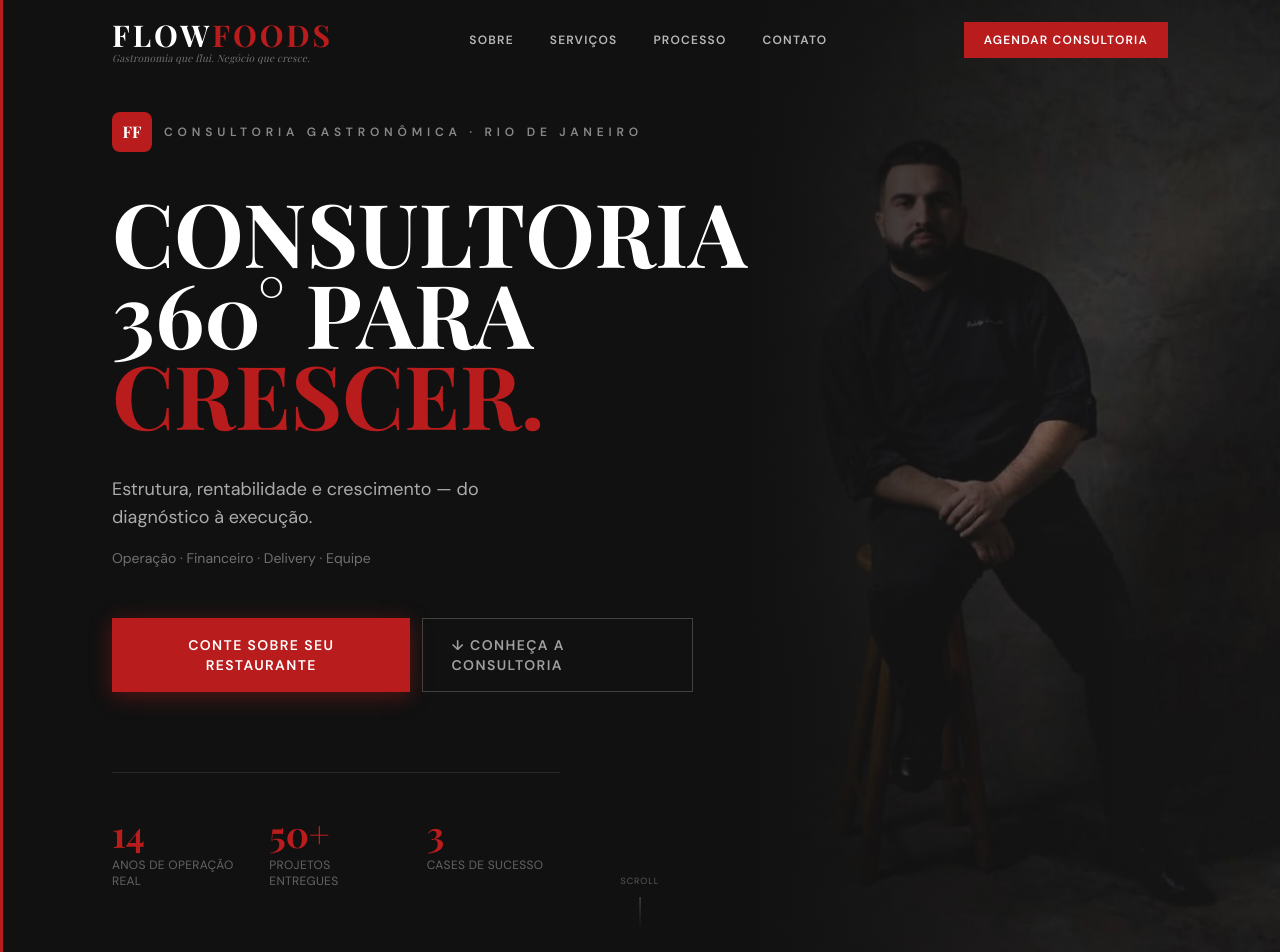
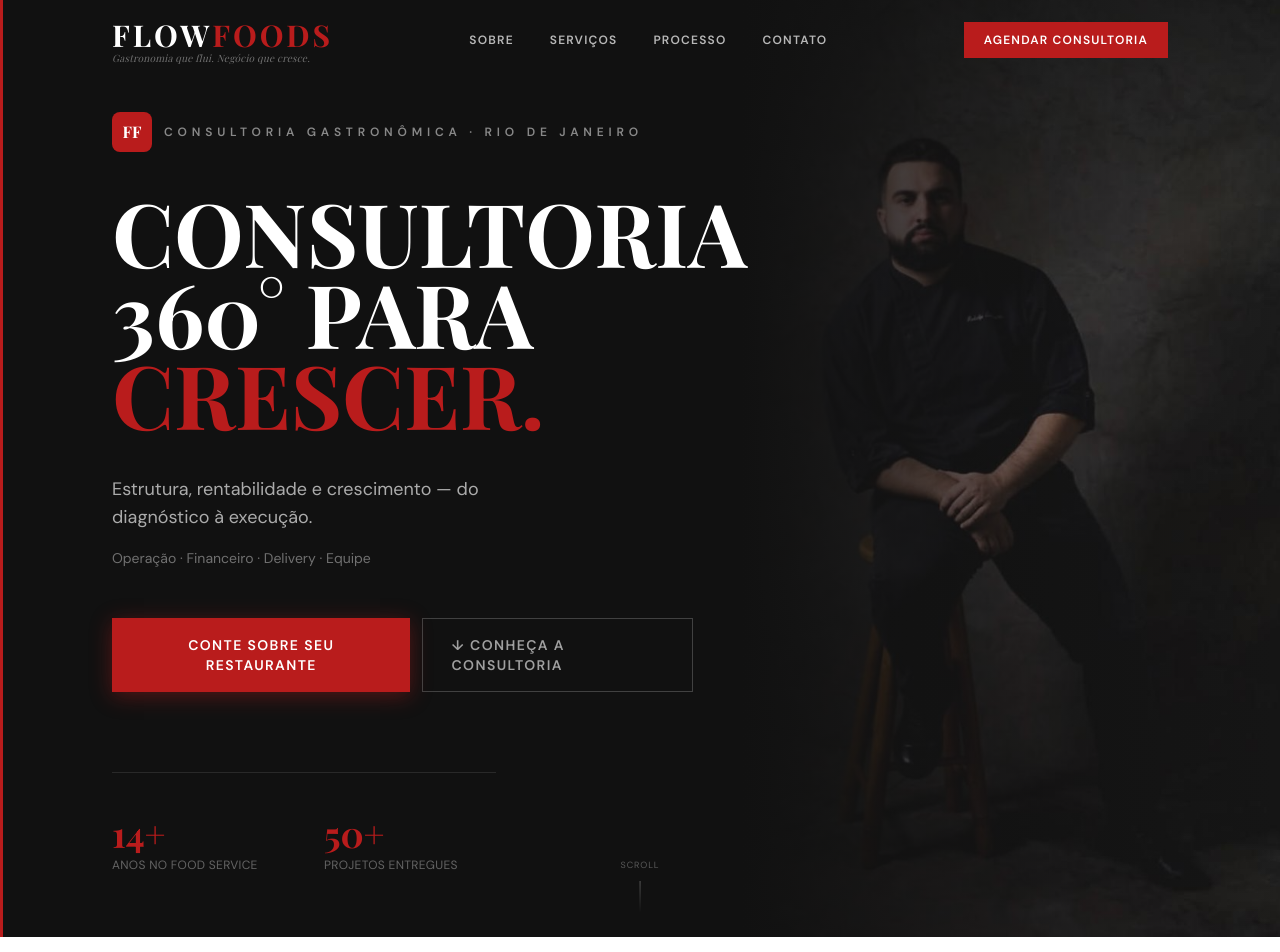
Before and after one commit to Flowfoods/flowfoods, a Next.js app: page / in a window 1280 px wide. Shown: the top 952 px of the page. Built offline with nearby package versions, Linux system fonts and the light colour scheme.

Commit message:
fix: remove stat '3 Cases', ajusta grid para 2 stats no Hero

```diff
--- a/src/components/Hero.tsx
+++ b/src/components/Hero.tsx
@@ -79,11 +79,10 @@ export default function Hero() {
         </div>
 
         {/* Stats */}
-        <div className="mt-14 md:mt-20 pt-8 md:pt-10 border-t border-white/10 grid grid-cols-3 gap-4 md:gap-6 max-w-xs sm:max-w-sm md:max-w-md">
+        <div className="mt-14 md:mt-20 pt-8 md:pt-10 border-t border-white/10 grid grid-cols-2 gap-6 md:gap-10 max-w-xs sm:max-w-sm">
           {[
-            { num: '14', label: 'Anos de Operação Real' },
+            { num: '14+', label: 'Anos no Food Service' },
             { num: '50+', label: 'Projetos Entregues' },
-            { num: '3',   label: 'Cases de Sucesso' },
           ].map(({ num, label }) => (
             <div key={label}>
               <p className="font-display font-bold text-2xl md:text-4xl text-primary">{num}</p>
```
